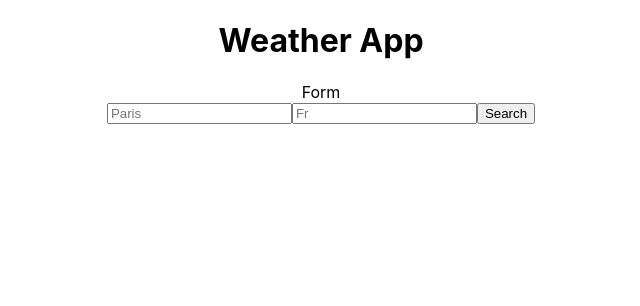
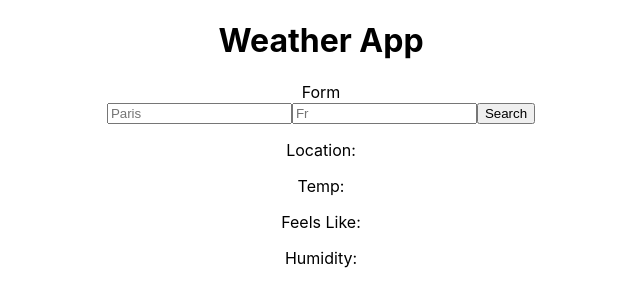
Before and after one commit to tholmes59/weather-forecast-app, a React (Create React App) app: page / in a window 1280 px wide. Shown: the top 306 px of the page, without its empty margins (319-959 px from the left). Built offline with nearby package versions, Linux system fonts and the light colour scheme; no server answers.

Commit message:
add descriptors to weather data

```diff
--- a/src/components/WeatherDisplay.js
+++ b/src/components/WeatherDisplay.js
@@ -6,10 +6,10 @@ const WeatherDisplay = (props) => {
     return (
         <div>
             {console.log(props)}
-            <p>{props.weather && props.weather.name + ', ' + props.weather.sys.country}</p>
-            <p>{props.weather && props.weather.main.temp}</p>
-            <p>{props.weather && props.weather.main.feels_like}</p>
-            <p>{props.weather && props.weather.humidity}</p>
+            <p>Location: {props.weather && props.weather.name + ', ' + props.weather.sys.country}</p>
+            <p>Temp: {props.weather && props.weather.main.temp}</p>
+            <p>Feels Like:{props.weather && props.weather.main.feels_like}</p>
+            <p>Humidity: {props.weather && props.weather.main.humidity}</p>
 
         </div>
     )
```
